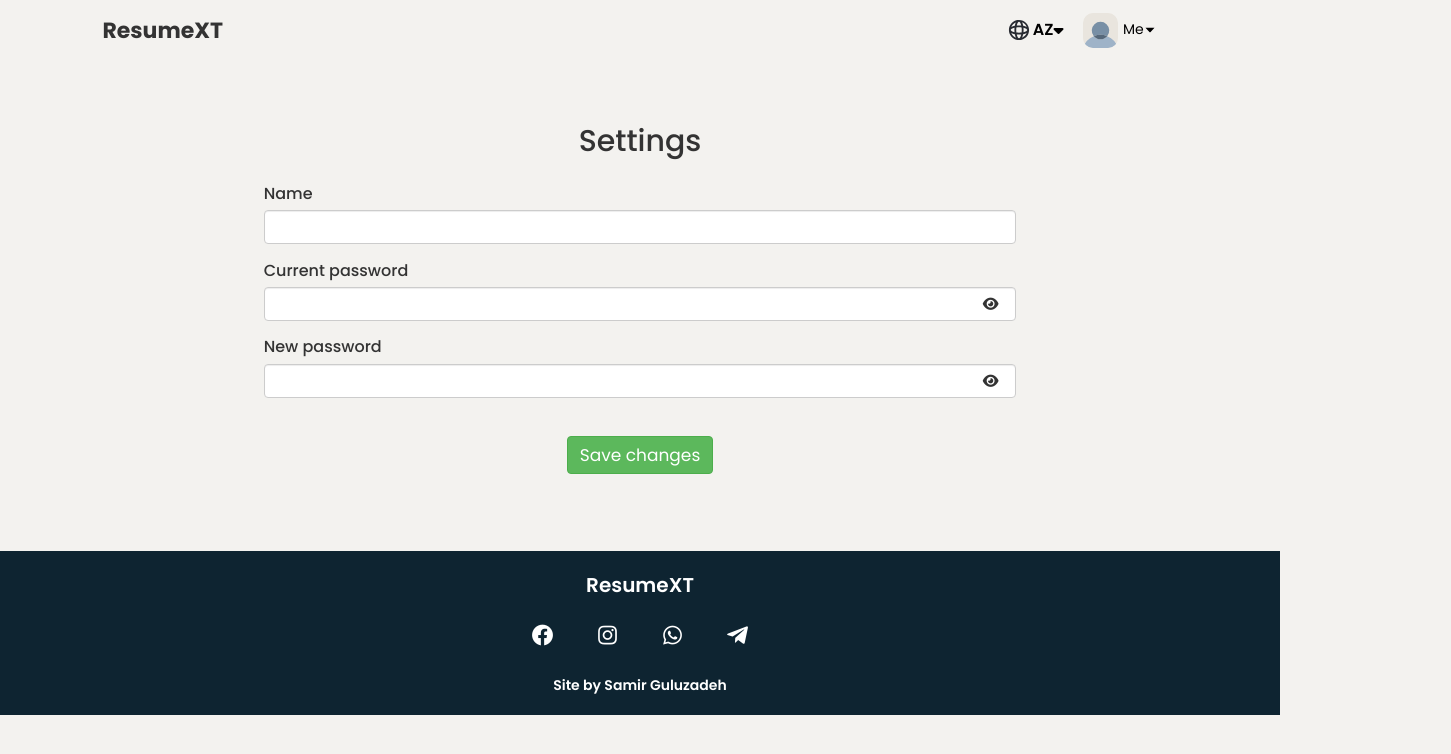
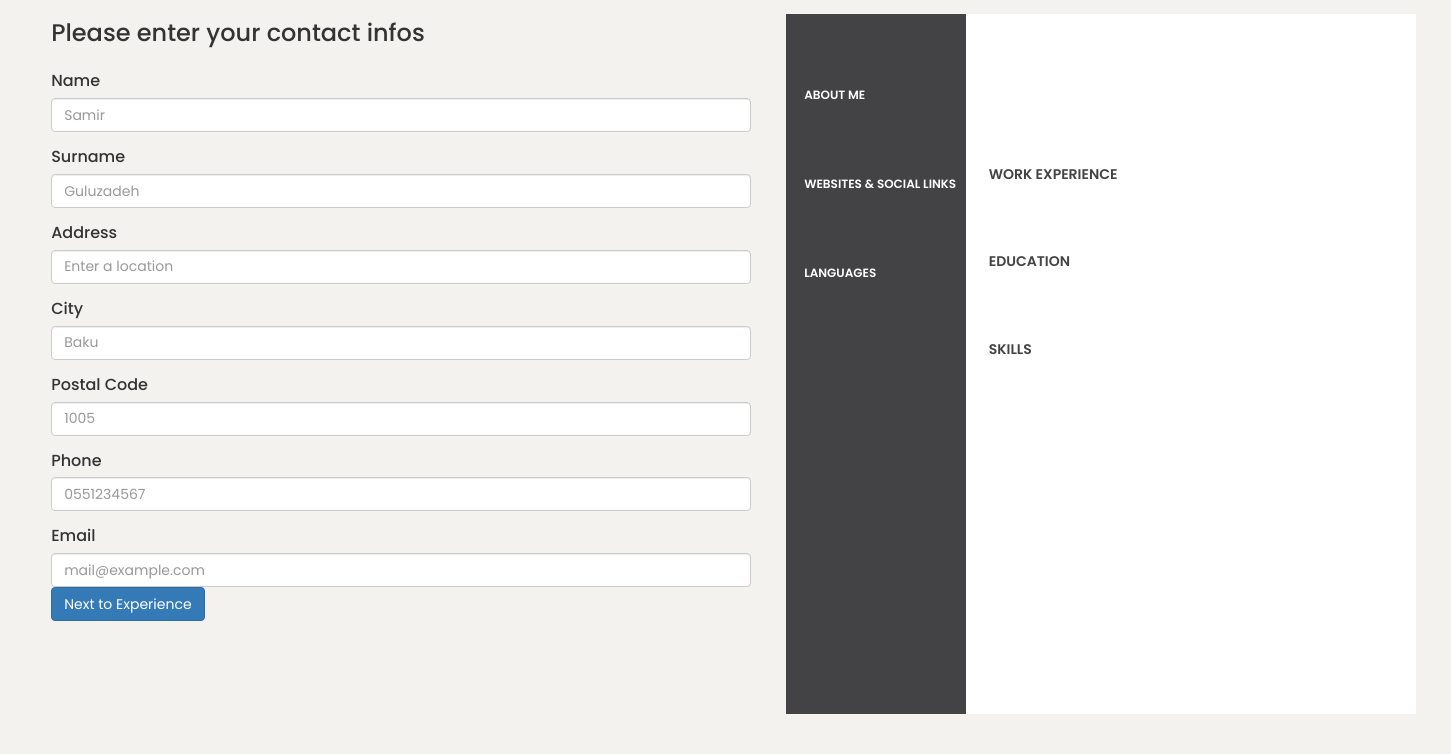
Before and after one commit to samirquluzade/ResumeBuilder, a React (Create React App) app: page / in a window 1280 px wide. Shown: the top 754 px of the page, 1451 px wide, since content can reach past the window. Built offline with nearby package versions, Linux system fonts and the light colour scheme.

Commit message:
Created: (CV page demo)

```diff
--- a/src/App.js
+++ b/src/App.js
@@ -1,9 +1,10 @@
 import Home from "./components/Home";
 import User from "./components/User";
+import CV from './components/CV';
 
 function App() {
   return (
-    <User />
+    <CV />
   );
 }
 
--- /dev/null
+++ b/src/components/CV.js
@@ -0,0 +1,141 @@
+import React,{useState} from 'react';
+import styled from "styled-components";
+
+const CV = () => {
+
+    const [name,setName] = useState('');
+    const [surname,setSurname] = useState('');
+    const [address,setAddress] = useState('');
+    const [city,setCity] = useState('');
+    const [postal,setPostal] = useState('');
+    const [phone,setPhone] = useState('');
+    const [email,setEmail] = useState('');
+
+    return(
+      <Page>
+        <LeftSide>
+            <Title>Please enter your contact infos</Title>
+            <Inputs>
+                <Label htmlFor="name">Name</Label>
+                <Input type="text" name="name" className="form-control" placeholder="Samir" onChange={(e) => setName(e.target.value)}/>
+                <Label htmlFor="surname">Surname</Label>
+                <Input type="text" name="surname" className="form-control" placeholder="Guluzadeh" onChange={(e) => setSurname(e.target.value)}/>
+                <Label htmlFor="address">Address</Label>
+                <Input type="text" name="address" className="form-control" placeholder="Enter a location" onChange={(e) => setAddress(e.target.value)}/>
+                <Label htmlFor="city">City</Label>
+                <Input type="text" name="city" className="form-control" placeholder="Baku" onChange={(e) => setCity(e.target.value)}/>
+                <Label htmlFor="postal">Postal Code</Label>
+                <Input type="text" name="postal" className="form-control" placeholder="1005" onChange={(e) => setPostal(e.target.value)}/>
+                <Label htmlFor="phone">Phone</Label>
+                <Input type="text" name="phone" className="form-control" placeholder="0551234567" onChange={(e) => setPhone(e.target.value)}/>
+                <Label htmlFor="email">Email</Label>
+                <Input type="text" name="email" className="form-control" placeholder="mail@example.com" onChange={(e) => setEmail(e.target.value)}/>
+                <button className="btn btn-primary">Next to Experience</button>
+            </Inputs>
+        </LeftSide>
+          <RightSide>
+                <ResumeExample>
+                    <ResumeLeft>
+                        <About>
+                            ABOUT ME
+                        </About>
+                        <About>
+                            WEBSITES & SOCIAL LINKS
+                        </About>
+                        <About>
+                            LANGUAGES
+                        </About>
+                    </ResumeLeft>
+                    <ResumeRight>
+                        <FullName>
+                            {name} <br />
+                            {surname}
+                        </FullName>
+                        <Right>
+                            WORK EXPERIENCE
+                        </Right>
+                        <Right>
+                            EDUCATION
+                        </Right>
+                        <Right>
+                            SKILLS
+                        </Right>
+                    </ResumeRight>
+                </ResumeExample>
+          </RightSide>
+      </Page>
+    );
+};
+
+const Page = styled.div`
+  display: flex;
+  flex-direction: row;
+  margin: 0 4%;
+`;
+
+const LeftSide = styled.div`
+  min-width: 700px;
+`;
+
+const Title = styled.h3`
+
+`;
+
+const Inputs = styled.div`
+
+`;
+
+const Label = styled.label`
+  font-size: 16px;
+  margin-top: 2%;
+  font-weight: 500;
+`;
+
+const Input = styled.input`
+  position: relative;
+  &:focus{
+    outline: none!important;
+    box-shadow: none!important;
+    border:1px solid #000000;
+  }
+`;
+
+const RightSide = styled.div`
+`;
+
+const ResumeExample = styled.div`
+    margin: 2% 5%;
+    display: flex;
+    flex-direction: row;
+    height: 700px;
+`;
+
+const ResumeLeft = styled.div`
+  width: 200px;
+  background-color: #434244;
+`;
+
+const About = styled.div`
+  color:white;
+  margin:40% 0 40% 10%;
+  font-size: 12px;
+  font-weight: 600;
+`;
+
+const Right = styled.div`
+    color:#434244;
+    margin: 15% 0 10% 5%;
+    font-weight: 600;
+`;
+
+const ResumeRight = styled.div`
+  background-color: white;
+  width: 500px;
+`;
+
+const FullName = styled.div`
+  margin: 10% 0 5% 5%;
+  font-size: 26px;
+  font-weight: 700;
+`;
+export default CV;
--- a/src/components/Footer.js
+++ b/src/components/Footer.js
@@ -22,6 +22,9 @@ const Footers = styled.div`
   text-align: center;
   font-weight: 600;
   padding: 2rem 0;
+  @media(max-width: 992px){
+    margin-top: 140px;
+  }
 `;
 
 const FooterTitle = styled.p`
--- a/src/components/Settings.js
+++ b/src/components/Settings.js
@@ -51,7 +51,7 @@ const Settings = () => {
 const Section = styled.div`
     margin: 6% 8%;
     @media(max-width: 768px){
-      margin: 18% 8%;
+      margin: 18% 3%;
     }
 `;
 
@@ -84,11 +84,14 @@ const Form = styled.form`
 `;
 
 const SaveButton = styled.div`
-  padding-top: 5%;
+  padding-top: 40px;
   text-align: center;
   button{
     font-size: 17px;
   }
+  @media(max-width: 768px){
+    padding-top: 15px;
+  }
 `;
 
 export default Settings;
```
